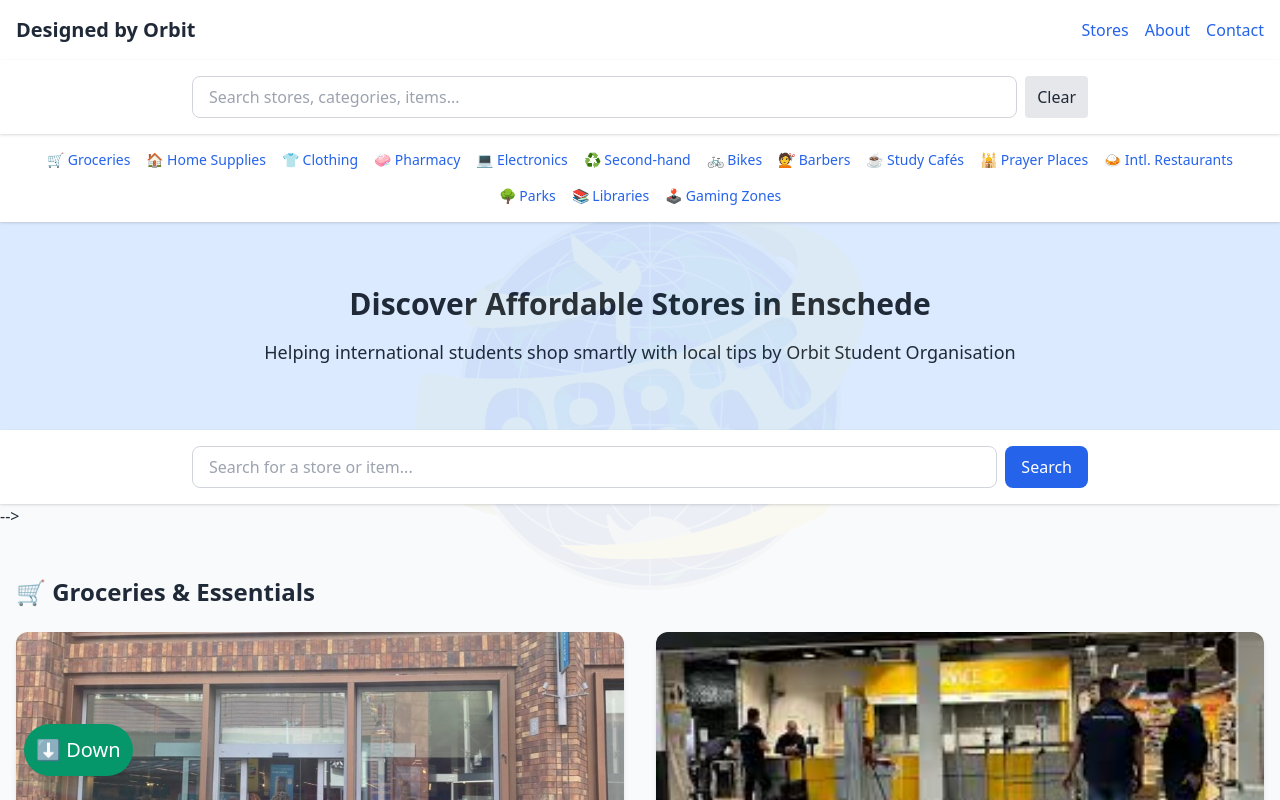
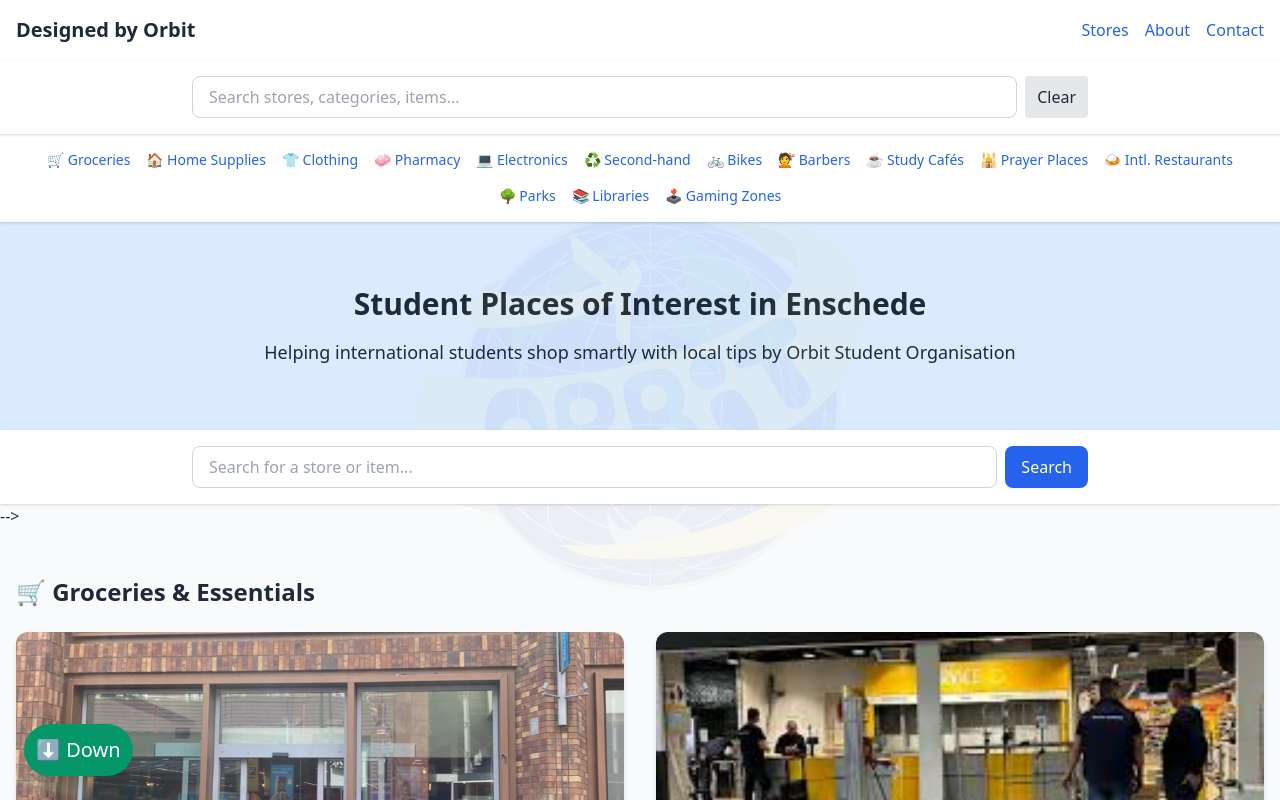
Before and after one commit to orbit-25/board, a plain HTML site: page affordable-stores.html in a window 1280 px wide. Shown: the top 800 px of the page. Drawn offline with nearby package versions, Linux system fonts and the light colour scheme.

Commit message:
Update affordable-stores.html

```diff
--- a/affordable-stores.html
+++ b/affordable-stores.html
@@ -152,7 +152,7 @@
 </div>
   <!-- Hero Section -->
   <header class="bg-blue-100 py-16 text-center">
-    <h2 class="text-3xl font-bold mb-4">Discover Affordable Stores in Enschede</h2>
+    <h2 class="text-3xl font-bold mb-4">Student Places of Interest in Enschede</h2>
     <p class="text-lg">Helping international students shop smartly with local tips by Orbit Student Organisation</p>
   </header>
 <!--   <!-- Search Functionality -->
```
